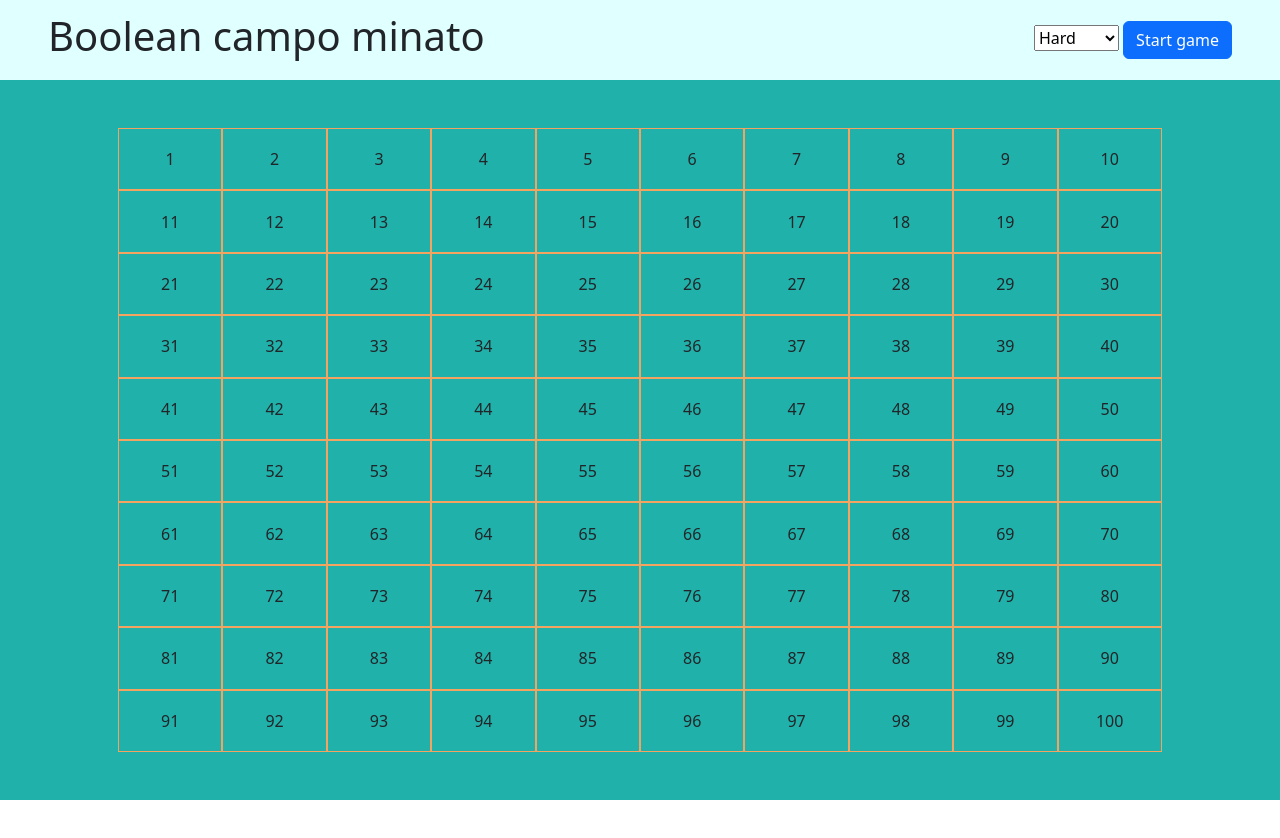
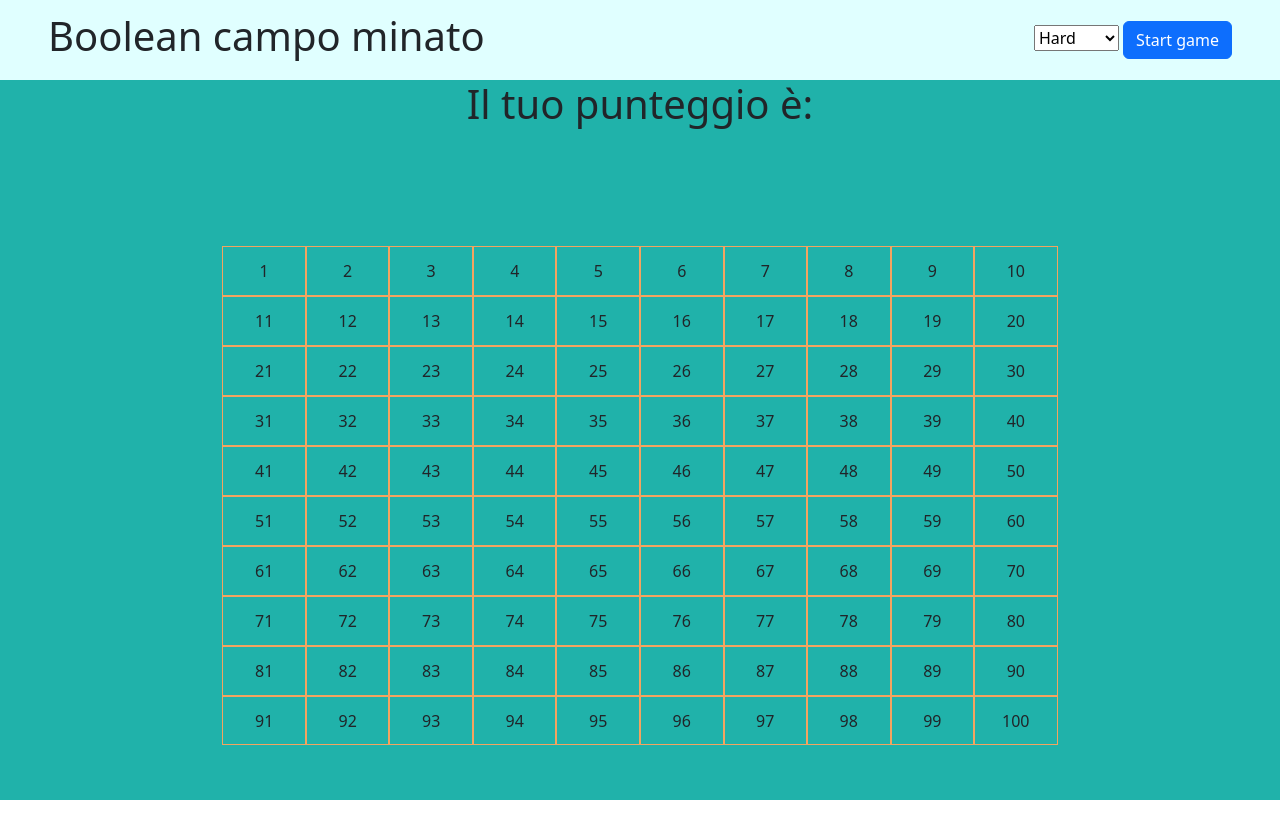
Before and after one commit to patrictobola/js-campominato-dom, a plain HTML site: page index.html in a window 1280 px wide. Both pictures are taken after a click on the button "Start game". Before the commit the page ends 800 px from the top, so only its background shows below. Drawn offline with nearby package versions, Linux system fonts and the light colour scheme.

Commit message:
milestone 1

```diff
--- a/css/style.css
+++ b/css/style.css
@@ -8,6 +8,13 @@ main {
 }
 .container {
   height: 100%;
+}
+#grid {
+  display: flex;
+  flex-wrap: wrap;
+  width: 80%;
+  height: 80%;
+  margin: auto auto;
 }
 /* Cella di base  */
 .cell {
@@ -35,4 +42,5 @@ main {
 /* Al click  */
 .clicked {
   background-color: rgb(116, 220, 255);
+  cursor: not-allowed;
 }
--- a/index.html
+++ b/index.html
@@ -34,7 +34,9 @@
         </nav>
     </header>
     <main>
+        <h1 class="text-center">Il tuo punteggio è: <span id="score"></span></h1>
         <div id="gameElement" class="container p-5 d-flex flex-wrap">
+            <div id="grid"></div>
         </div>
     </main>
     <script src="js/script.js"></script>
--- a/js/script.js
+++ b/js/script.js
@@ -3,8 +3,8 @@ console.log('JS OK')
 // Recupero gli elementi necessari dal DOM
 const userChoice = document.getElementById('difficult')
 const playButton = document.querySelector('button')
-const cellContainer = document.getElementById('gameElement')
-
+const cellContainer = document.getElementById('grid')
+const scoreField = document.getElementById('score')
 
 // Variabile che crea una casella con la classe cell
 const createCell = (a, b) => {
@@ -35,6 +35,7 @@ playButton.addEventListener('click', function(){
     if (difficult === "medium") cells = 81;
     if (difficult === "easy") cells = 49;
 
+    let score = 0;
 
     // Creo il ciclo for che mi crea le caselle nel DOM
     for (let i = 1; i <= cells; i++){
@@ -43,8 +44,12 @@ playButton.addEventListener('click', function(){
 
         // Al click abbiamo un toggle che mi aggiunge la classe toggle
         cell.addEventListener('click', function(){
-            cell.classList.toggle('clicked')
-            console.log(i)
+            if(!cell.classList.contains('clicked')){
+            cell.classList.add('clicked')
+                console.log(i)
+                score++;
+                scoreField.innerHTML = score;
+            }
         });
 
         // Metto la cella all'interno del dom
```
